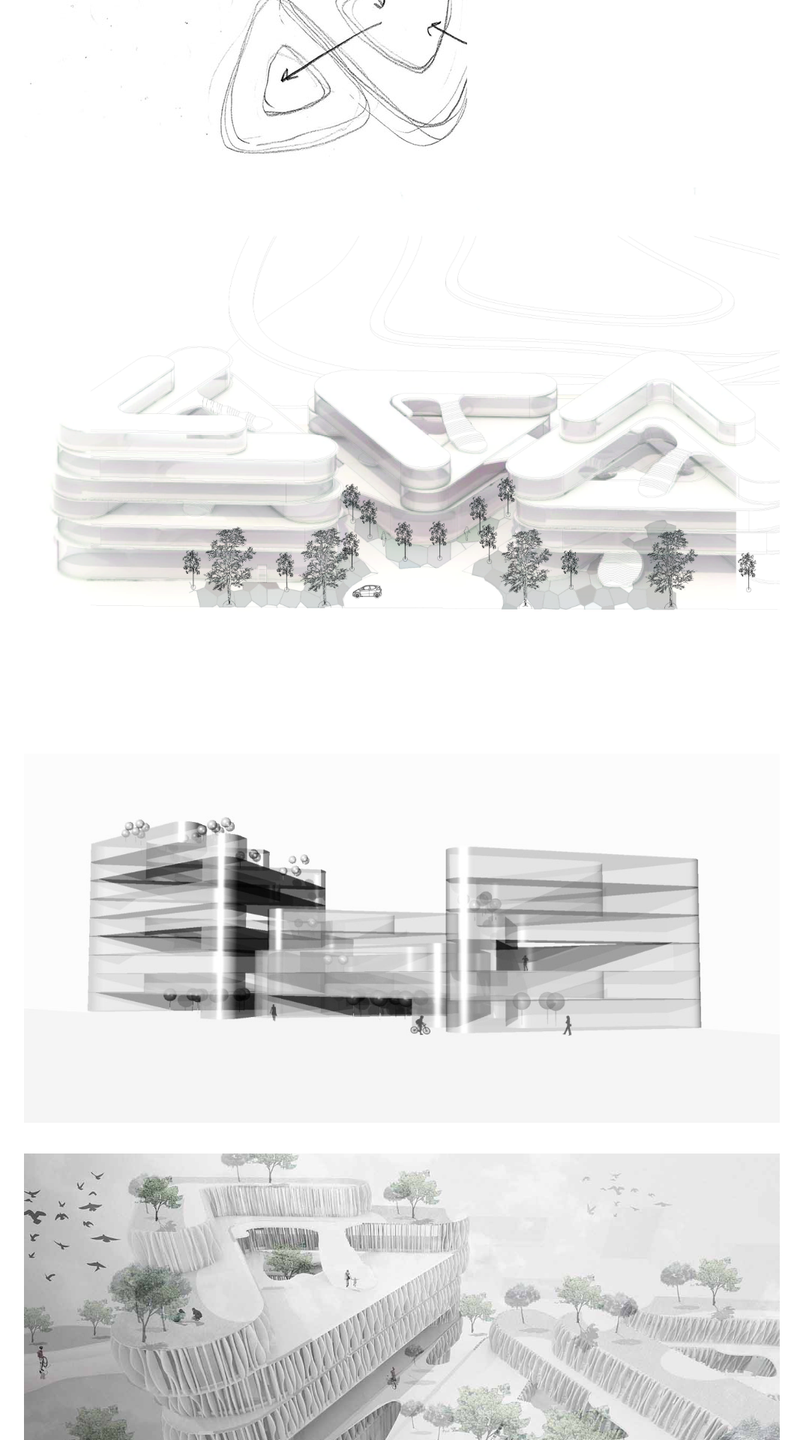
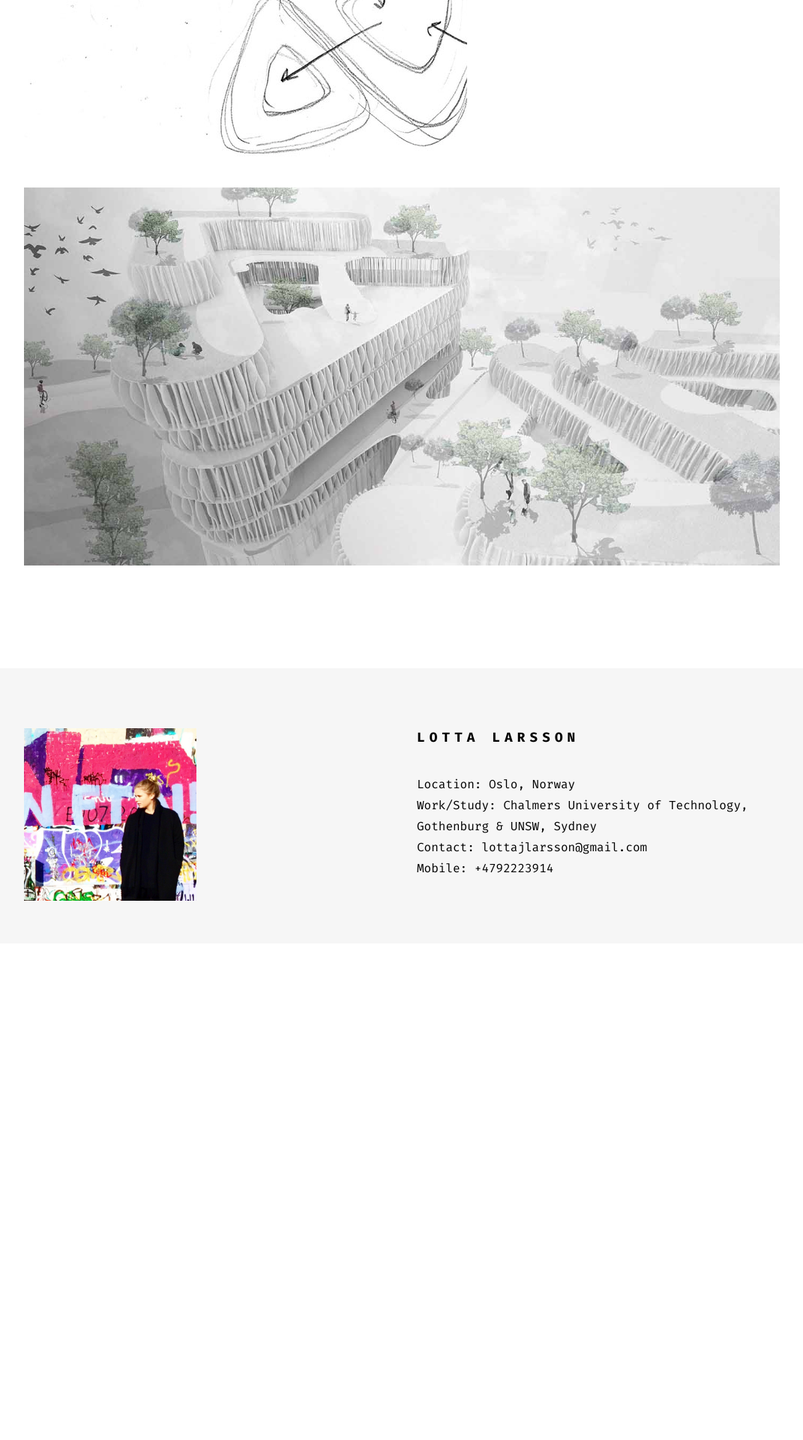
Before and after one commit to lottalarsson/lottalarsson.github.io, a Jekyll site: the page built from _posts/2015-03-04-Units.md, in a window 1280 px wide. Shown: the part 1396-3316 px from the top of the page at 75% size, without its empty margins (104-1175 px from the left). Built offline with Jekyll 4.4.1, drawn with Linux system fonts in a browser that asks for light colours; nearby versions of some CDN libraries; after the commit the page ends 2654 px from its top, so only the background shows below that.

Commit message:
Update 2015-03-04-Units.md

```diff
--- a/_posts/2015-03-04-Units.md
+++ b/_posts/2015-03-04-Units.md
@@ -6,110 +6,7 @@
 ---
 ![Bildbeskrivning](/images/11.jpg)
 
-
-
-
-
-
-
-
-
-
-
-
 ![Bildbeskrivning](/images/010.jpg)
 
 
-
-
-
-
-
-
-
-
-
-
-
-
-
-
-
-
-
-
-
-
-
-![Bildbeskrivning](/images/19.jpg)
-
-
-
-
-
-
-
-
-
-
-
-
-
-
-
-
-
-
-
-
-
-
-
-
-
-
-![Bildbeskrivning](/images/15.jpg)
-
-
-
-
-
-
-
-
-
-
-
-
-
-
-
-
-
-
-
-
-
 ![Bildbeskrivning](/images/16.jpg)
-
-
-
-
-
-
-
-
-
-
-
-
-
-
-
-
-
-
-
-
-
-![Bildbeskrivning](/images/18.jpg)
```
